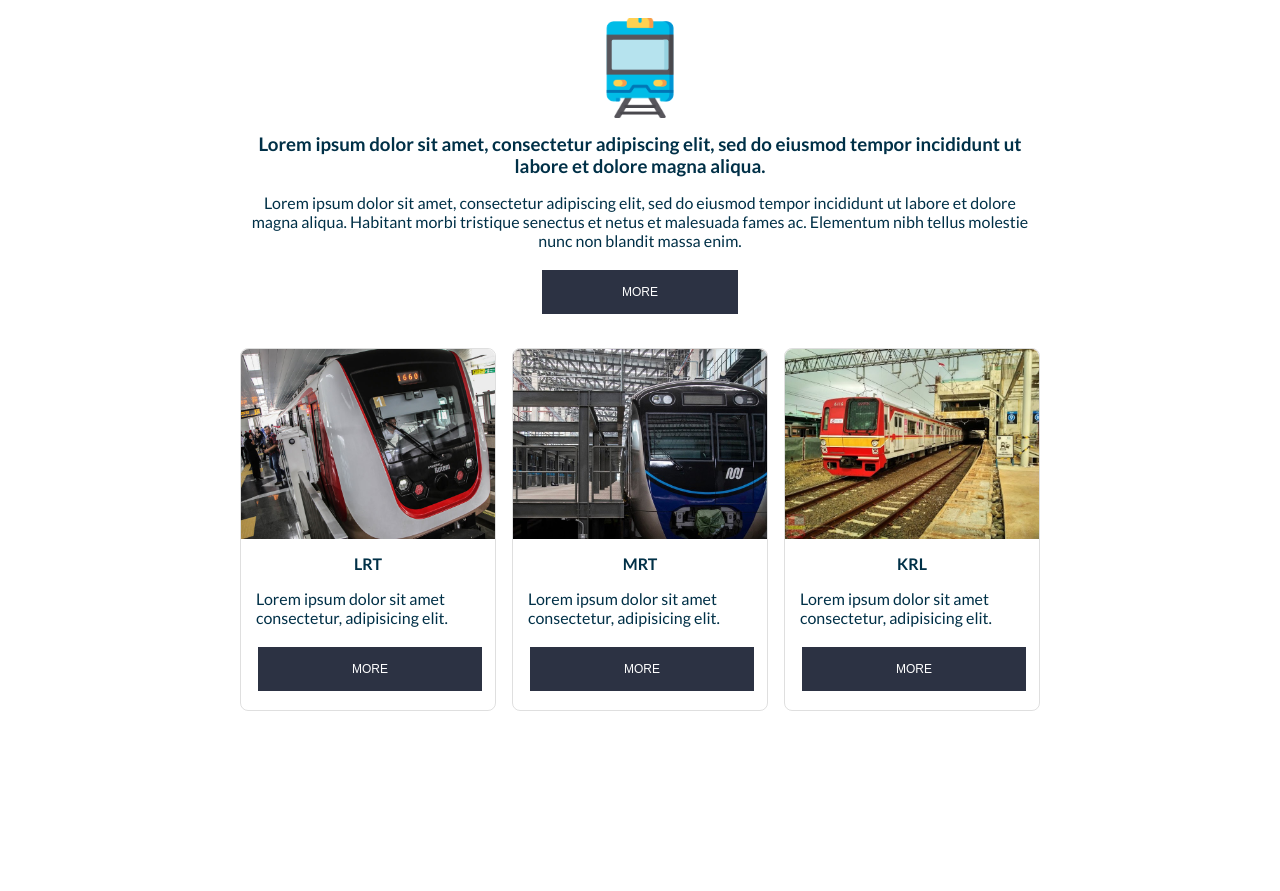
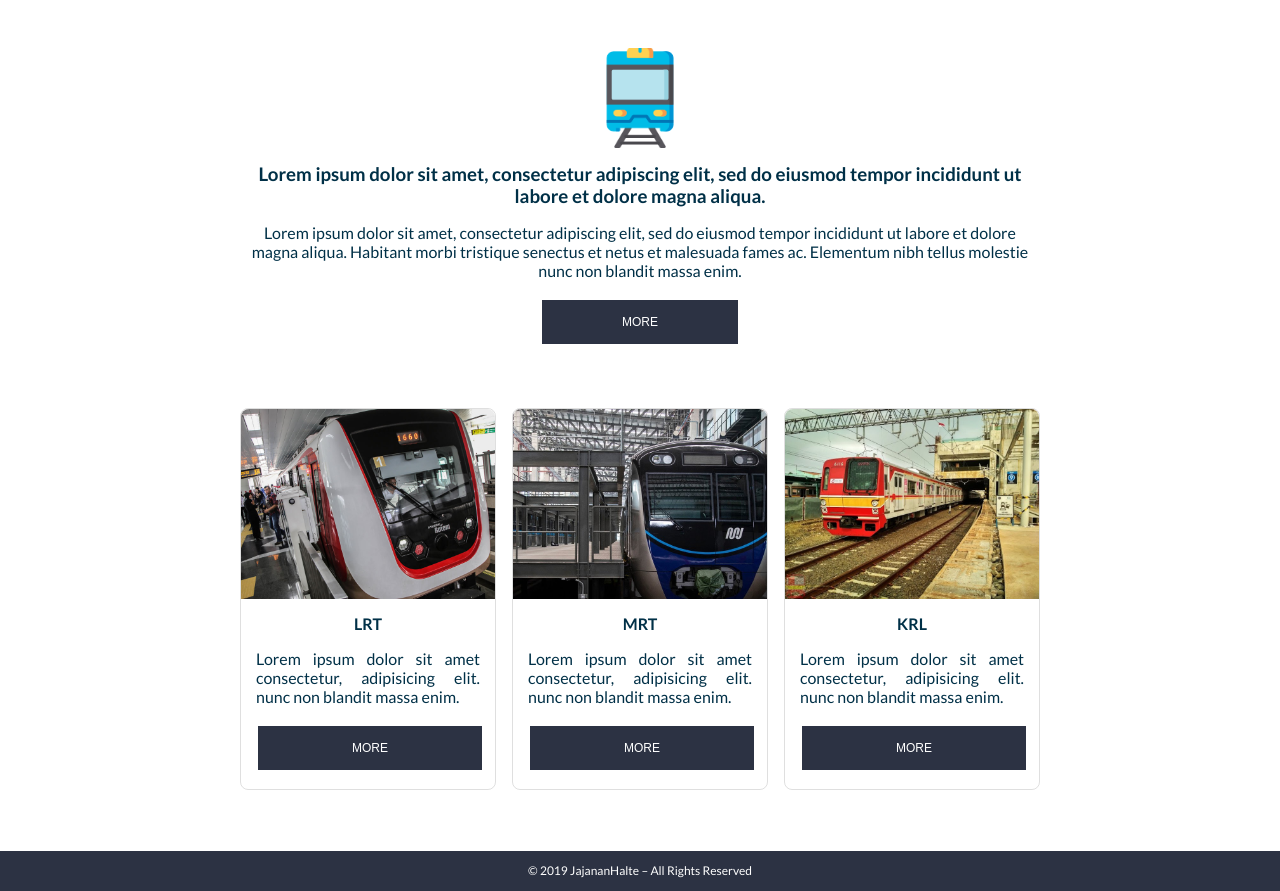
Before and after one commit to senjansen/jajanan-halte, a plain HTML site: page index.html in a window 1280 px wide. Shown: the part 796-1687 px from the top of the page. Before the commit the page ends 1537 px from the top, so only its background shows below. Drawn offline with Linux system fonts and the light colour scheme.

Commit message:
add footer

```diff
--- a/assets/css/style.css
+++ b/assets/css/style.css
@@ -92,14 +92,17 @@ li a {
 
 /* Intro */
 .intro {
-    padding-top: 30px;
-    padding-bottom: 30px;
+    padding-top: 60px;
+    padding-bottom: 60px;
 }
 .intro img {
     padding: 15px 0;
 }
 
 /* Transportation */
+.transportation {
+    min-height: 413.5px;
+}
 .transportation .column-left {
     width: 32%;
     float: left;
@@ -129,3 +132,21 @@ li a {
 .card .button {
     width: 100%;
 }
+.card p {
+    text-align: justify
+}
+
+/* Footer */
+#footer {
+    width: 100%;
+    background-color: #2c3243;
+    color: #FFF;
+    text-align: center;
+    font-size: 12px;
+    height: 40px;
+    line-height: 40px;
+}
+#footer p {
+    margin-top: 30px;
+    margin-bottom: 0;
+}
--- a/index.html
+++ b/index.html
@@ -51,7 +51,7 @@
                     <img src="assets/images/lrt.jpg" alt="" width="100%">
                     <div class="card-body">
                         <h4 class="text-center">LRT</h4>
-                        <p>Lorem ipsum dolor sit amet consectetur, adipisicing elit.</p>
+                        <p>Lorem ipsum dolor sit amet consectetur, adipisicing elit. nunc non blandit massa enim.</p>
                         <button class="button">MORE</button>
                     </div>
                 </div>
@@ -61,7 +61,7 @@
                     <img src="assets/images/mrt.jpg" alt="" width="100%">
                     <div class="card-body">
                         <h4 class="text-center">MRT</h4>
-                        <p>Lorem ipsum dolor sit amet consectetur, adipisicing elit.</p>
+                        <p>Lorem ipsum dolor sit amet consectetur, adipisicing elit. nunc non blandit massa enim.</p>
                         <button class="button">MORE</button>
                     </div>
                 </div>
@@ -71,12 +71,16 @@
                     <img src="assets/images/krl.jpg" alt="" width="100%">
                     <div class="card-body">
                         <h4 class="text-center">KRL</h4>
-                        <p>Lorem ipsum dolor sit amet consectetur, adipisicing elit.</p>
+                        <p>Lorem ipsum dolor sit amet consectetur, adipisicing elit. nunc non blandit massa enim.</p>
                         <button class="button">MORE</button>
                     </div>
                 </div>
             </div>
         </div>
     </div>
+
+    <div id="footer">
+        <p>© 2019 JajananHalte – All Rights Reserved</p>
+    </div>
 </body>
 </html>
```
